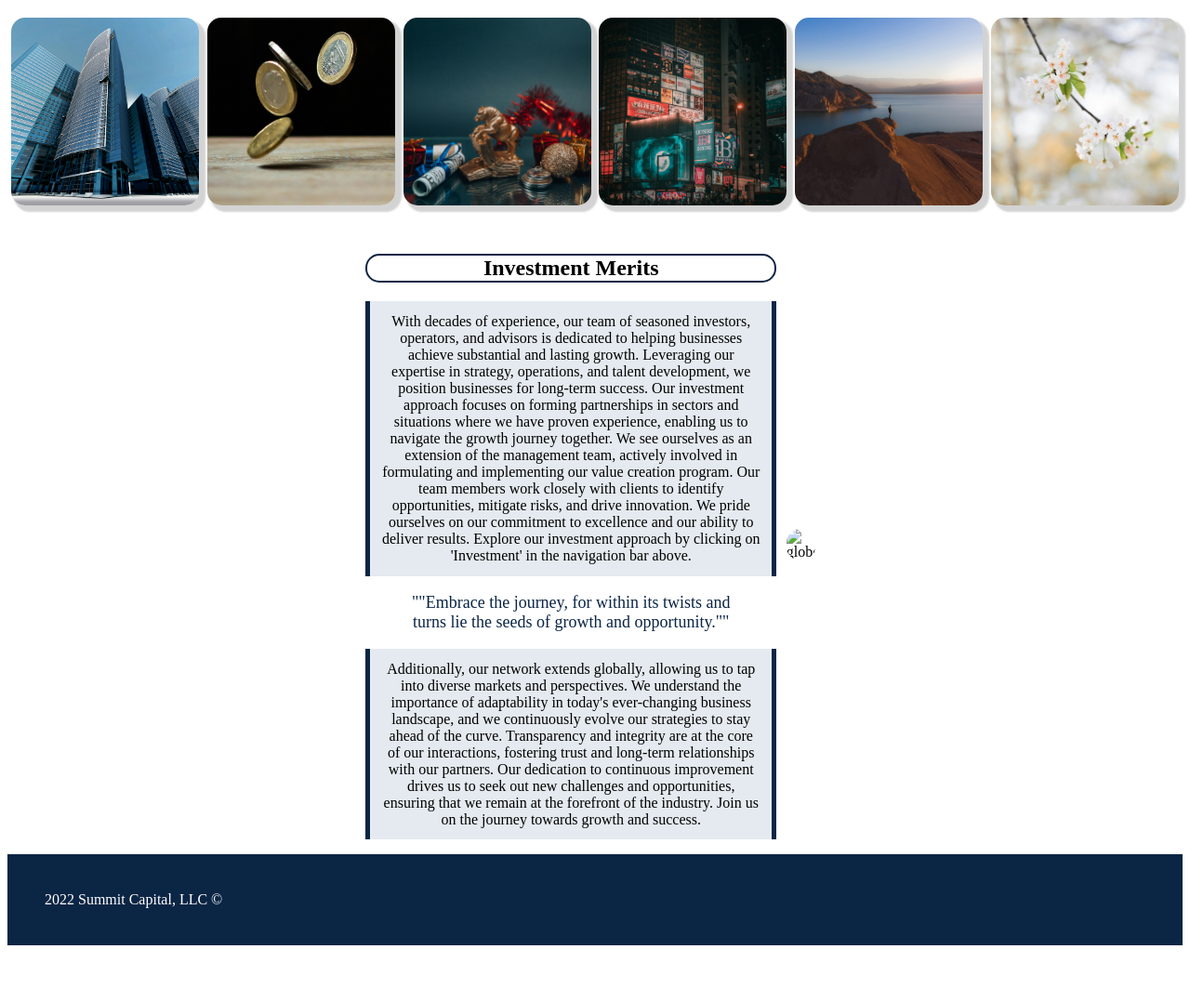
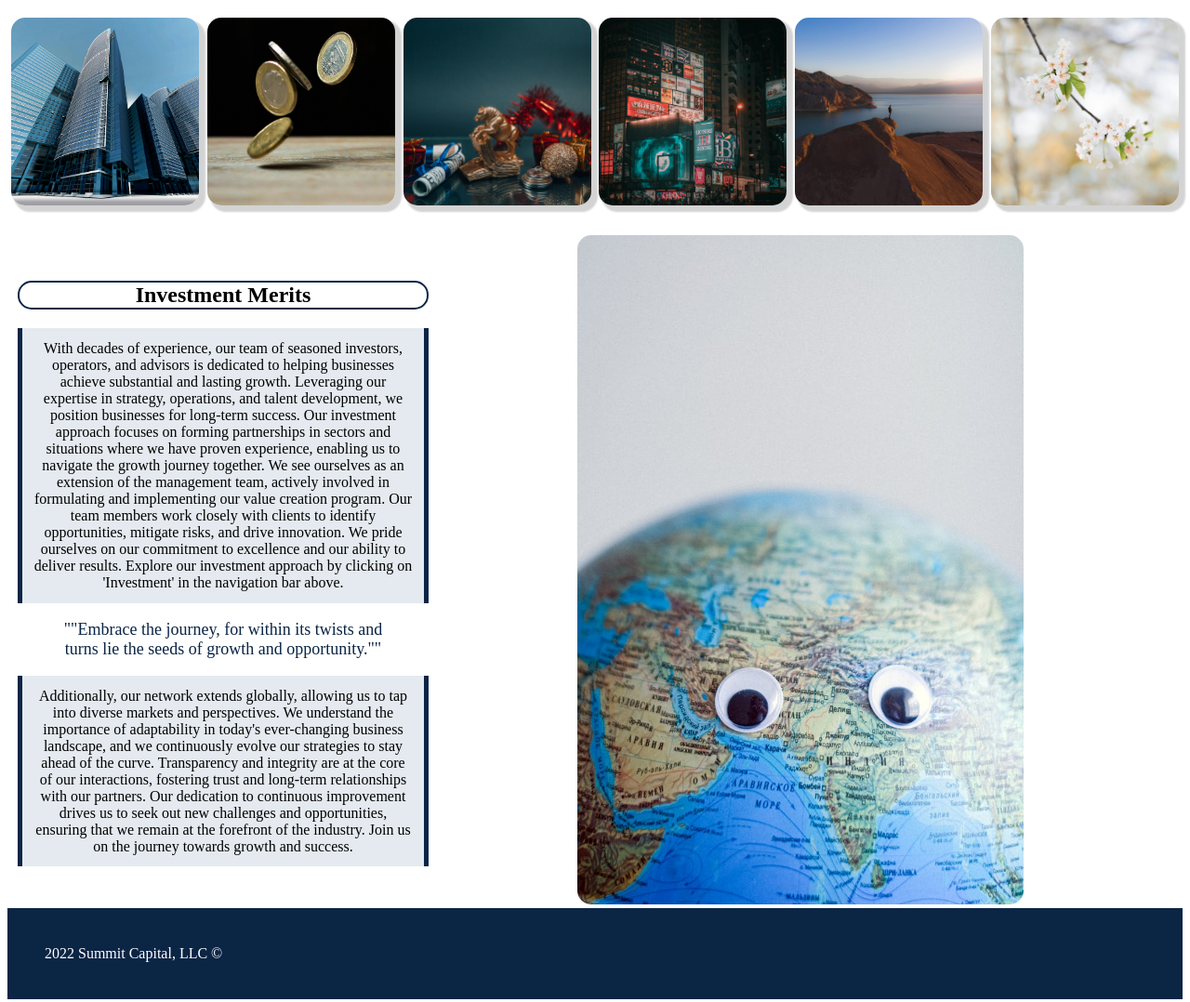
Before and after one commit to Daniella2088/Daniella2083.github.io, a plain HTML site: page index.html in a window 1280 px wide. Shown: the part 1008-2086 px from the top of the page at 93% size. Before the commit the page ends 2033 px from the top, so only its background shows below. Drawn offline with Linux system fonts and the light colour scheme; files whose address does not match are found by name; a web font is replaced by a local one.

Commit message:
Update index.html

```diff
--- a/index.html
+++ b/index.html
@@ -103,7 +103,7 @@
             </div>
             <div class="invest-image-container">
                 <!-- image for investment part -->
-                <img src="images/globe.jpeg" alt="globe">
+                <img src="globe.jpeg" alt="globe">
             </div>
         </div>
     </main>
```
